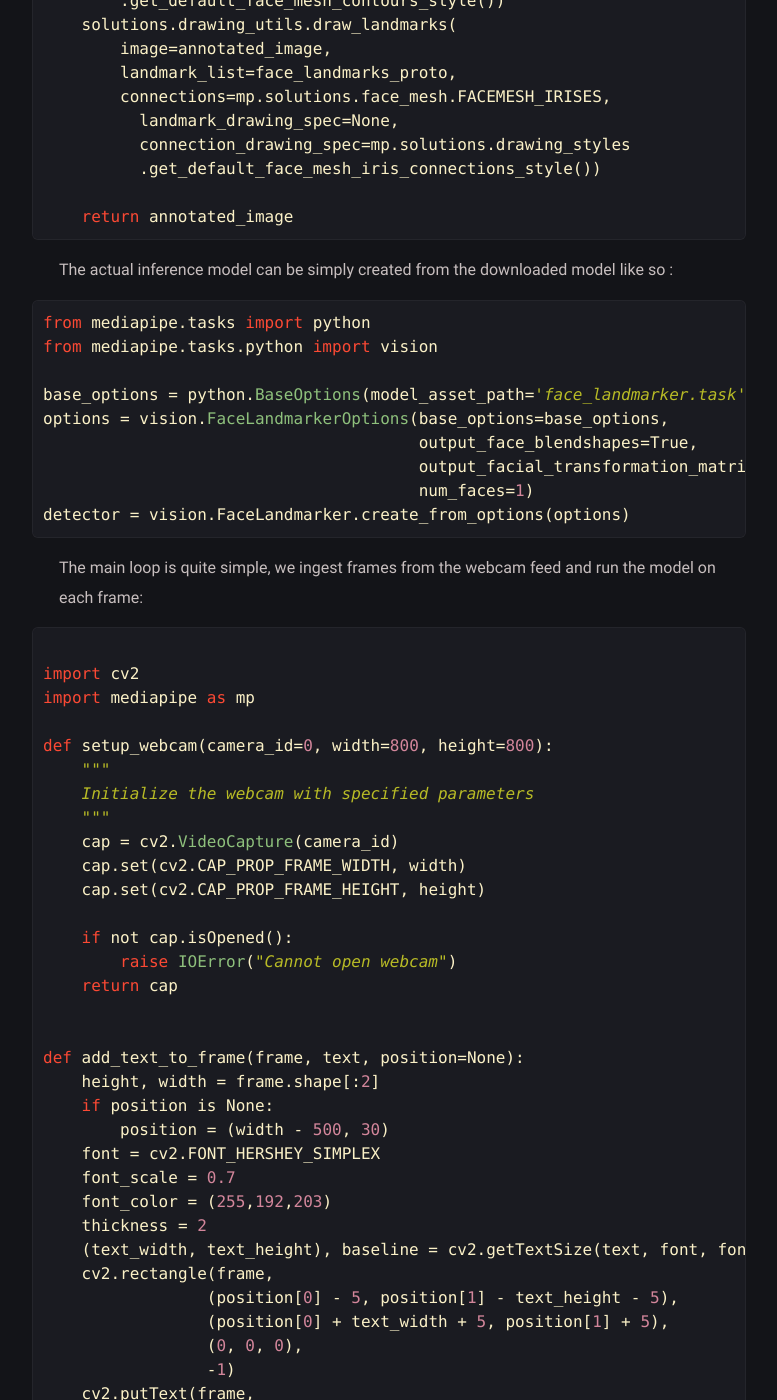
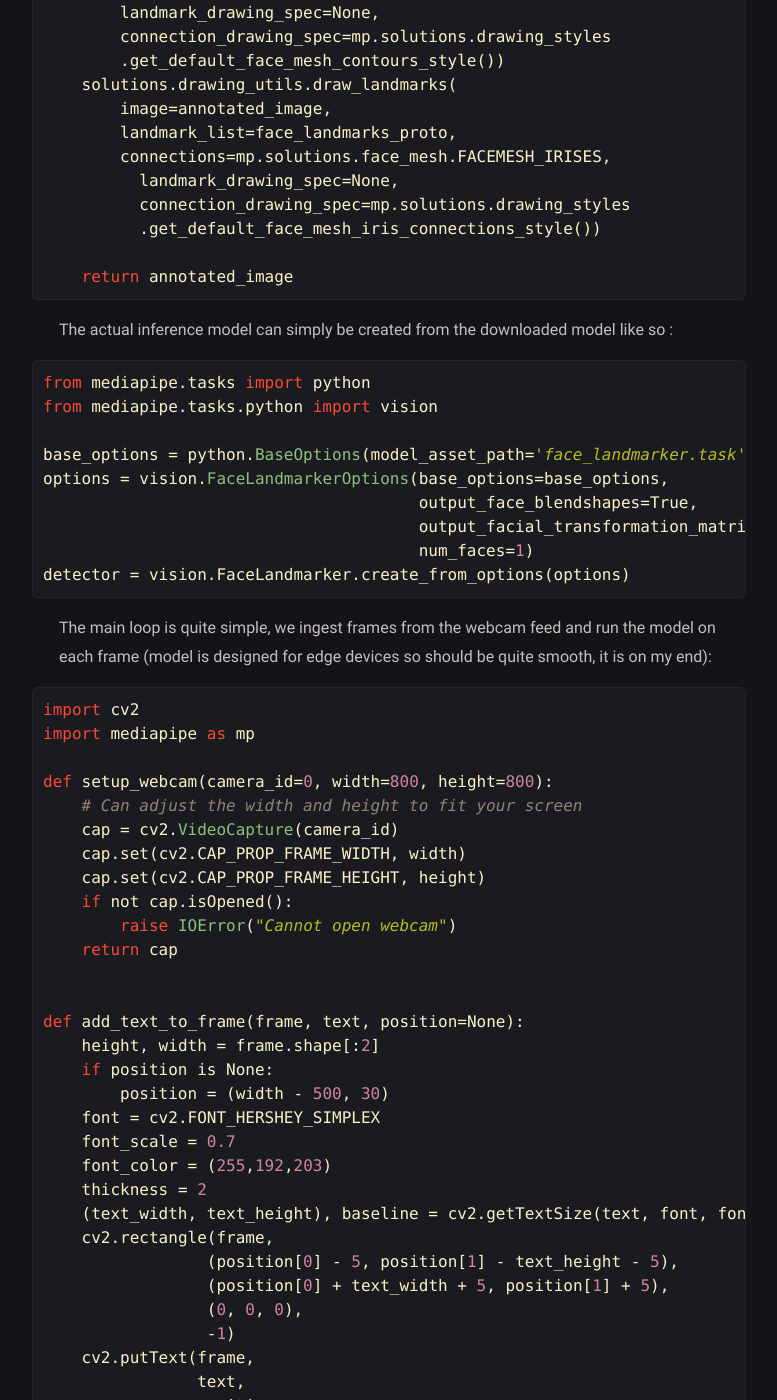
Before and after one commit to Cyril9227/cyril9227.github.io, a Jekyll site: the page built from _posts/soyjack/2024-10-05-soyjack-detector.md, in a window 1280 px wide and 1400 px high, scrolled down 2415 px. Shown: the whole window, without its empty margins (251-1028 px from the left). Built offline with Jekyll 4.4.1, drawn with Linux system fonts in a browser that asks for light colours; some of the changed text lies outside the part shown.

````diff
--- a/_posts/soyjack/2024-05-10-soyjack-detector.md
+++ b/_posts/soyjack/2024-10-05-soyjack-detector.md
@@ -1,6 +1,6 @@
 ---
 title: "Soyjack Detector"
-date: 2024-05-10 08:00:00 +00:00
+date: 2024-10-05 08:00:00 +00:00
 tags: [coding, ai]
 toc: false
 ---
@@ -29,11 +29,12 @@ Need to install `mediapipe` and download the packaged models:
 ```bash
 pip install -q mediapipe
 ```
+<br>
 ```bash
-!wget -O face_landmarker.task -q https://storage.googleapis.com/mediapipe-models/face_landmarker/face_landmarker/float16/1/face_landmarker.task
+wget -O face_landmarker.task -q https://storage.googleapis.com/mediapipe-models/face_landmarker/face_landmarker/float16/1/face_landmarker.task
 ```
 
-Then we can define some helper function to nicely draw the detected landmarks and face mesh:
+Then we can define some helper function to nicely draw the detected landmarks and face mesh on the original image:
 
 ```python
 
@@ -80,7 +81,7 @@ def draw_landmarks_on_image(rgb_image, detection_result):
     return annotated_image
 ```
 
-The actual inference model can be simply created from the downloaded model like so :
+The actual inference model can simply be created from the downloaded model like so :
 
 ```python
 from mediapipe.tasks import python
@@ -93,21 +94,17 @@ options = vision.FaceLandmarkerOptions(base_options=base_options,
                                        num_faces=1)
 detector = vision.FaceLandmarker.create_from_options(options)
 ```
-The main loop is quite simple, we ingest frames from the webcam feed and run the model on each frame:
+The main loop is quite simple, we ingest frames from the webcam feed and run the model on each frame (model is designed for edge devices so should be quite smooth, it is on my end):
 
 ```python
-
 import cv2
 import mediapipe as mp
 
 def setup_webcam(camera_id=0, width=800, height=800):
-    """
-    Initialize the webcam with specified parameters
-    """
+    # Can adjust the width and height to fit your screen
     cap = cv2.VideoCapture(camera_id)
     cap.set(cv2.CAP_PROP_FRAME_WIDTH, width)
     cap.set(cv2.CAP_PROP_FRAME_HEIGHT, height)
-
     if not cap.isOpened():
         raise IOError("Cannot open webcam")
     return cap
@@ -205,4 +203,6 @@ if __name__ == "__main__":
     main(privacy=USE_PRIVACY_MODE)
 ```
 
-That's pretty much it. If I'm not lazy I'll package it into an app and add a simple frontend and maybe more options. Happy soyjacking !
+That's pretty much it. If I'm not lazy I'll package it into an app and add a simple frontend and maybe more options and landmarks.
+<br>
+Happy soyjacking !
````
Also changed, not shown: other parts of _posts/soyjack/2024-10-05-soyjack-detector.md (+1 -0 lines).
